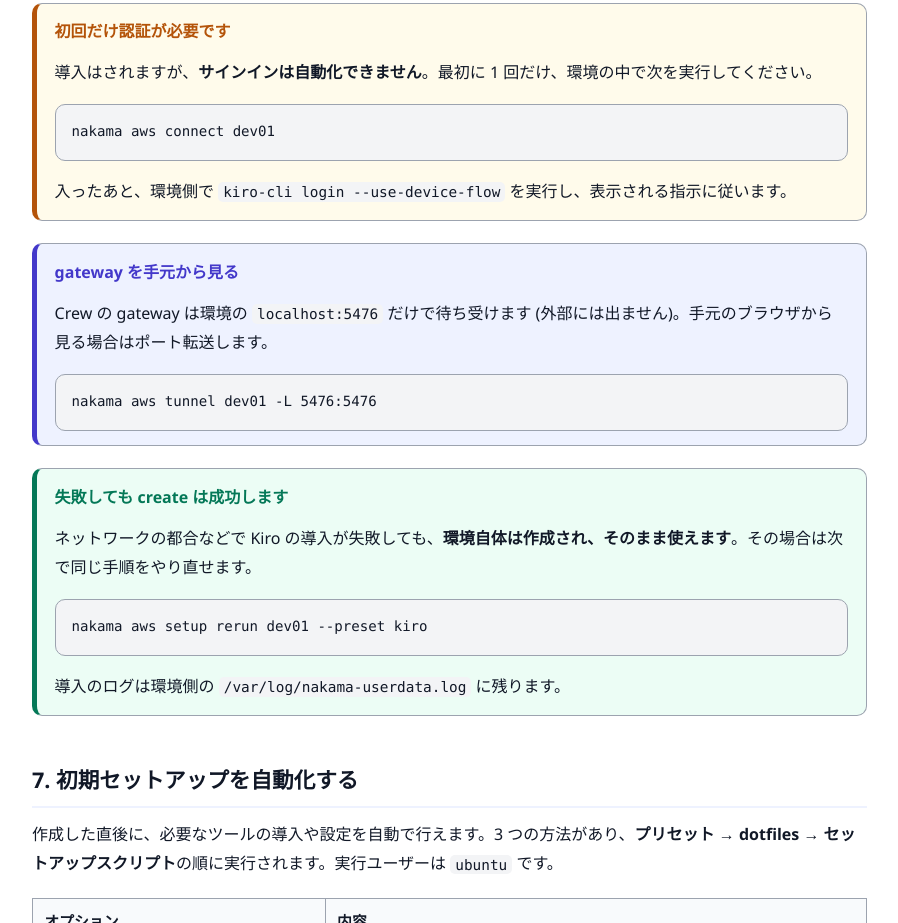
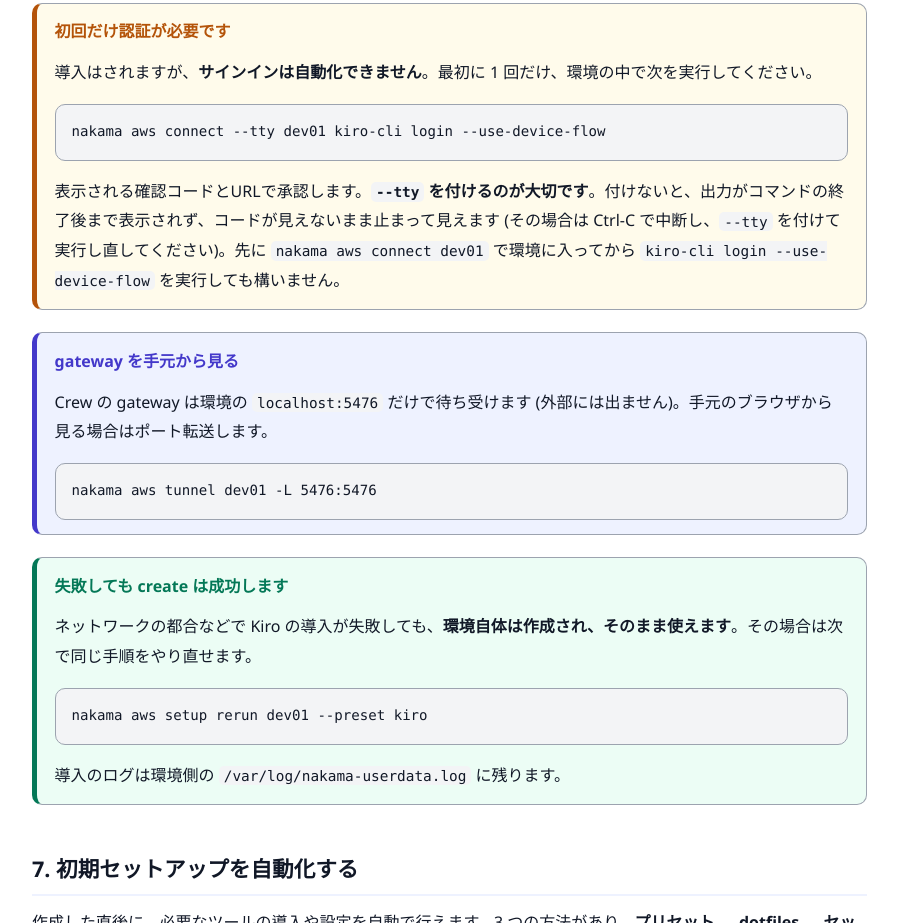
Before and after one commit to ukaji3/nakama, a plain HTML site: page docs/tutorial/04-create.html in a window 1280 px wide. Shown: the part 4939-5862 px from the top of the page, without its empty margins (343-1241 px from the left). Drawn offline with Linux system fonts and the light colour scheme.

Commit message:
docs: tell users to run interactive commands with connect --tty (#77)
kiro-cli login --use-device-flow prints a code and waits for approval, so
in command mode (output only after the command finishes) it looks stuck.
The README's Kiro note and tutorial chapter 4 now run it with
connect --tty; the README's connect section and the troubleshooting table
explain the delayed output, the --tty workaround and that Ctrl-C shows the
output and stops the remote command. ADR 0021 records the Ctrl-C handling
and the hint.

Refs #77

```diff
--- a/docs/tutorial/04-create.html
+++ b/docs/tutorial/04-create.html
@@ -167,8 +167,8 @@ nakama aws create --name dev02 --instance-type t3.medium --no-kiro  # 入れな
 <div class="callout warn" role="note">
   <span class="title">初回だけ認証が必要です</span>
   <p>導入はされますが、<strong>サインインは自動化できません</strong>。最初に 1 回だけ、環境の中で次を実行してください。</p>
-  <pre><code>nakama aws connect dev01</code></pre>
-  <p>入ったあと、環境側で <code>kiro-cli login --use-device-flow</code> を実行し、表示される指示に従います。</p>
+  <pre><code>nakama aws connect --tty dev01 kiro-cli login --use-device-flow</code></pre>
+  <p>表示される確認コードとURLで承認します。<strong><code>--tty</code> を付けるのが大切です</strong>。付けないと、出力がコマンドの終了後まで表示されず、コードが見えないまま止まって見えます (その場合は Ctrl-C で中断し、<code>--tty</code> を付けて実行し直してください)。先に <code>nakama aws connect dev01</code> で環境に入ってから <code>kiro-cli login --use-device-flow</code> を実行しても構いません。</p>
 </div>
 
 <div class="callout note" role="note">
```
Also changed, not shown: docs/tutorial/07-troubleshoot.html (+4 -0 lines), 2 other files.
